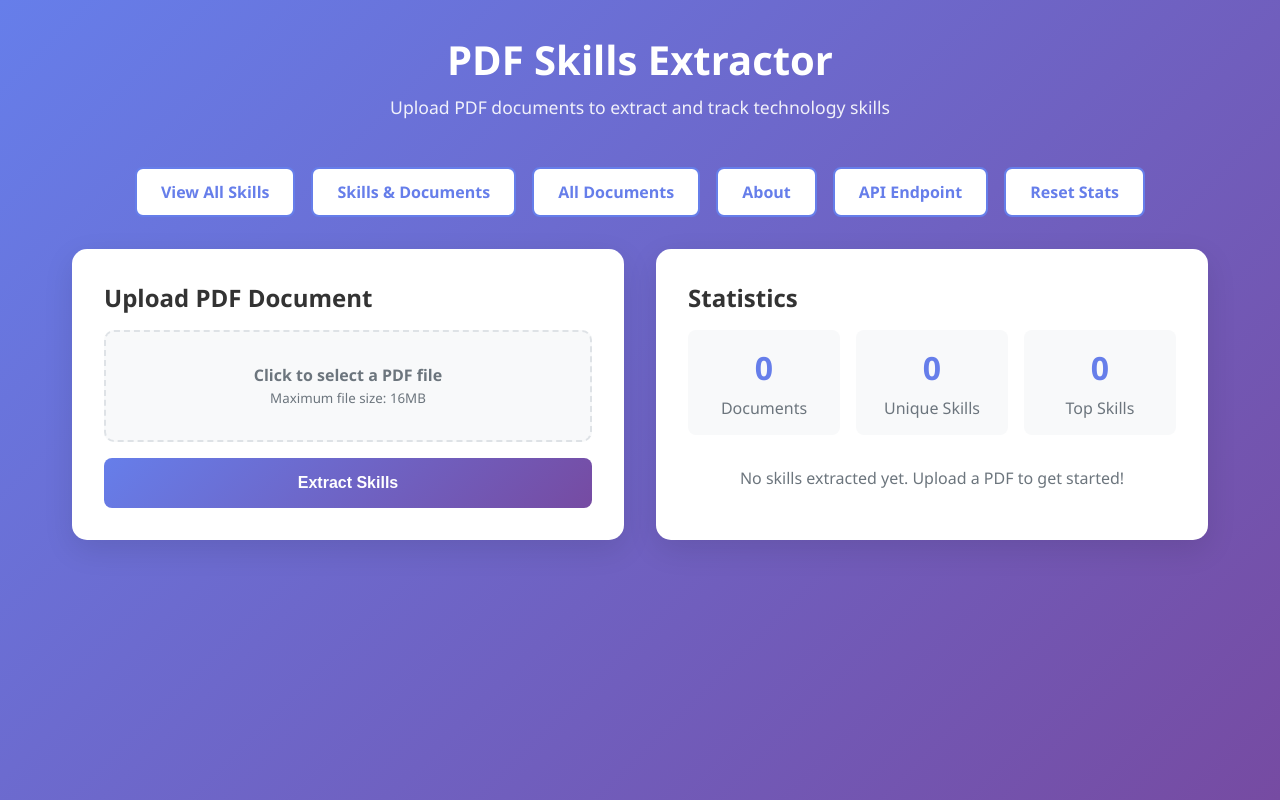
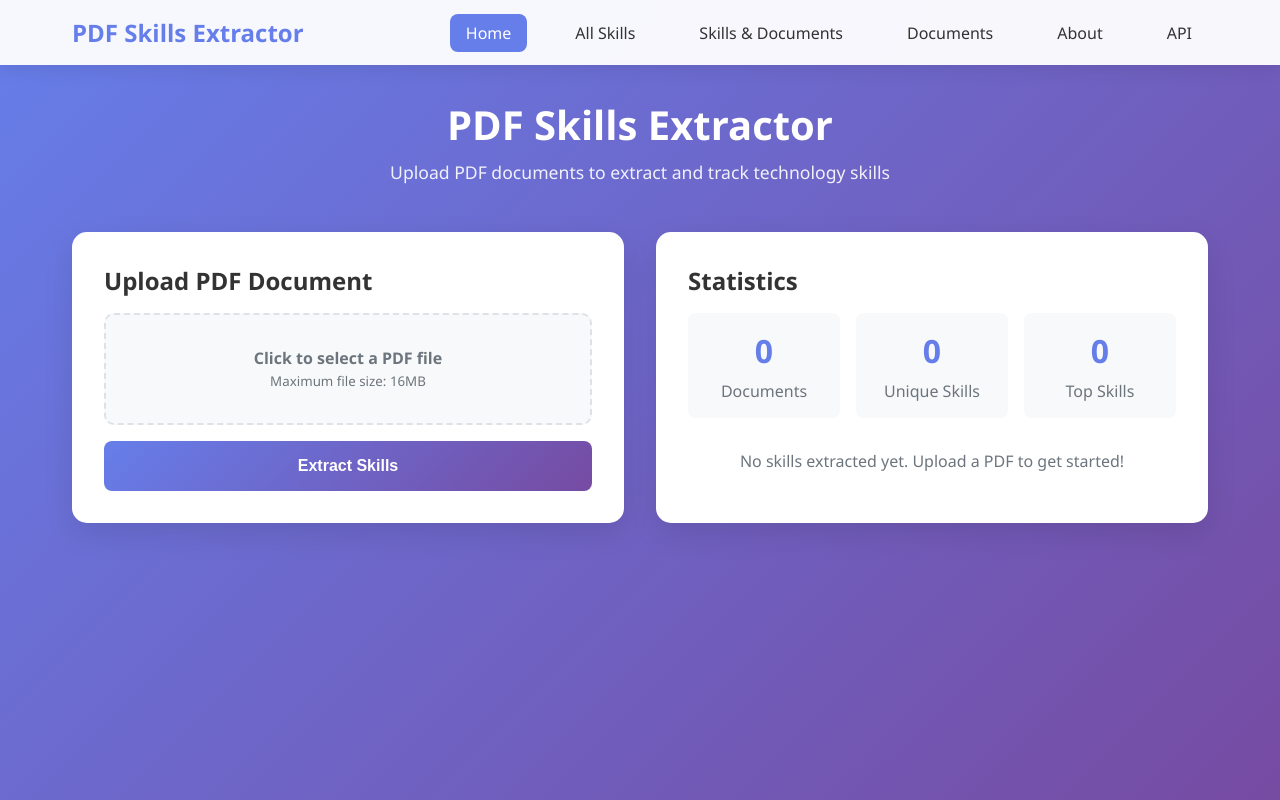
Before and after one commit to hagadax/pdf-skills-extractor, a Flask app: page / in a window 1280 px wide. Run offline with Flask 3, Linux system fonts and the light colour scheme.

Commit message:
Adding the blobstorage link so I store the files. Clean up

```diff
--- a/app.py
+++ b/app.py
@@ -5,14 +5,37 @@ import PyPDF2
 from werkzeug.utils import secure_filename
 from collections import defaultdict, Counter
 from datetime import datetime
+import io
+import tempfile
+from azure.storage.blob import BlobServiceClient
+from azure.identity import DefaultAzureCredential
 from skills import tech_skills
 
 app = Flask(__name__)
-app.config['SECRET_KEY'] = 'your-secret-key-here'
-app.config['UPLOAD_FOLDER'] = 'uploads'
-app.config['MAX_CONTENT_LENGTH'] = 16 * 1024 * 1024  # 16MB max file size
+app.config['SECRET_KEY'] = os.environ.get('SECRET_KEY', 'your-secret-key-here')
+app.config['UPLOAD_FOLDER'] = os.environ.get('UPLOAD_FOLDER', 'uploads')
+app.config['MAX_CONTENT_LENGTH'] = int(os.environ.get('MAX_CONTENT_LENGTH', 16 * 1024 * 1024))
 
-# Ensure upload directory exists
+# Azure Blob Storage configuration
+AZURE_STORAGE_CONNECTION_STRING = os.environ.get('AZURE_STORAGE_CONNECTION_STRING')
+AZURE_STORAGE_CONTAINER_NAME = os.environ.get('AZURE_STORAGE_CONTAINER_NAME', 'uploads')
+
+# Initialize Azure Blob Service Client with Managed Identity
+def get_blob_service_client():
+    """Initialize Azure Blob Service Client using Managed Identity or connection string."""
+    try:
+        if AZURE_STORAGE_CONNECTION_STRING:
+            return BlobServiceClient.from_connection_string(AZURE_STORAGE_CONNECTION_STRING)
+        else:
+            # Use Managed Identity for authentication
+            credential = DefaultAzureCredential()
+            account_url = f"https://{os.environ.get('AZURE_STORAGE_ACCOUNT_NAME')}.blob.core.windows.net"
+            return BlobServiceClient(account_url=account_url, credential=credential)
+    except Exception as e:
+        print(f"Error initializing blob service client: {e}")
+        return None
+
+# Ensure upload directory exists (fallback for local development)
 os.makedirs(app.config['UPLOAD_FOLDER'], exist_ok=True)
 
 # Global skill tracker
@@ -38,35 +61,47 @@ def allowed_file(filename):
     return '.' in filename and \
            filename.rsplit('.', 1)[1].lower() in ALLOWED_EXTENSIONS
 
-def extract_text_from_pdf(pdf_path):
-    """Extract text content from a PDF file."""
+def extract_text_from_pdf(file_content):
+    """Extract text content from a PDF file (from bytes or file path)."""
     try:
-        with open(pdf_path, 'rb') as file:
-            pdf_reader = PyPDF2.PdfReader(file)
-            text = ""
-            for page in pdf_reader.pages:
-                text += page.extract_text() + "\n"
+        if isinstance(file_content, str):
+            # Legacy support for file paths
+            with open(file_content, 'rb') as file:
+                pdf_reader = PyPDF2.PdfReader(file)
+        else:
+            # Handle bytes content from blob storage
+            pdf_reader = PyPDF2.PdfReader(io.BytesIO(file_content))
+
+        text = ""
+        for page in pdf_reader.pages:
+            text += page.extract_text() + "\n"
         return text
     except Exception as e:
         print(f"Error extracting text from PDF: {e}")
         return ""
 
-def get_pdf_creation_date(pdf_path):
-    """Extract creation date from PDF metadata."""
+def get_pdf_creation_date(file_content):
+    """Extract creation date from PDF metadata (from bytes or file path)."""
     try:
-        with open(pdf_path, 'rb') as file:
-            pdf_reader = PyPDF2.PdfReader(file)
-            if pdf_reader.metadata:
-                creation_date = pdf_reader.metadata.get('/CreationDate')
-                if creation_date:
-                    # PDF dates are in format D:YYYYMMDDHHmmSSOHH'mm
-                    date_str = str(creation_date)
-                    if date_str.startswith('D:'):
-                        date_str = date_str[2:16]  # Extract YYYYMMDDHHMMSS
-                        try:
-                            return datetime.strptime(date_str[:8], '%Y%m%d').strftime('%Y-%m-%d')
-                        except:
-                            pass
+        if isinstance(file_content, str):
+            # Legacy support for file paths
+            with open(file_content, 'rb') as file:
+                pdf_reader = PyPDF2.PdfReader(file)
+        else:
+            # Handle bytes content from blob storage
+            pdf_reader = PyPDF2.PdfReader(io.BytesIO(file_content))
+
+        if pdf_reader.metadata and '/CreationDate' in pdf_reader.metadata:
+            creation_date = pdf_reader.metadata.get('/CreationDate')
+            if creation_date:
+                # PDF dates are in format D:YYYYMMDDHHmmSSOHH'mm
+                date_str = str(creation_date)
+                if date_str.startswith('D:'):
+                    date_str = date_str[2:16]  # Extract YYYYMMDDHHMMSS
+                    try:
+                        return datetime.strptime(date_str[:8], '%Y%m%d').strftime('%Y-%m-%d')
+                    except:
+                        pass
         return None
     except Exception as e:
         print(f"Error extracting PDF date: {e}")
@@ -161,66 +196,71 @@ def index():
 def upload_file():
     """Handle PDF file upload and skill extraction."""
     if 'file' not in request.files:
-        flash('No file selected')
-        return redirect(request.url)
+        return jsonify({'success': False, 'message': 'No file selected'})
 
     file = request.files['file']
 
     if file.filename == '':
-        flash('No file selected')
-        return redirect(url_for('index'))
+        return jsonify({'success': False, 'message': 'No file selected'})
 
     if file and allowed_file(file.filename):
         filename = secure_filename(file.filename)
-        filepath = os.path.join(app.config['UPLOAD_FOLDER'], filename)
 
-        # Save the uploaded file
-        file.save(filepath)
+        try:
+            # Save file to Azure Blob Storage or local storage
+            file_content, is_blob = save_file_safely(file, filename)
 
-        # Get upload date and file creation date
-        upload_date = datetime.now().strftime('%Y-%m-%d %H:%M:%S')
-        file_date = get_pdf_creation_date(filepath)
+            # Get upload date and file creation date
+            upload_date = datetime.now().strftime('%Y-%m-%d %H:%M:%S')
+            file_date = get_pdf_creation_date(file_content)
 
-        # Extract text from PDF
-        text = extract_text_from_pdf(filepath)
+            # Extract text from PDF
+            text = extract_text_from_pdf(file_content)
 
-        if text:
-            # Extract skills from text (each skill only counted once per document)
-            found_skills = extract_skills(text)
+            if text:
+                # Extract skills from text (each skill only counted once per document)
+                found_skills = extract_skills(text)
 
-            # Get month key for tracking (use file date if available, otherwise upload date)
-            date_for_tracking = file_date if file_date else upload_date.split(' ')[0]
-            month_key = date_for_tracking[:7]  # Get YYYY-MM format
+                # Get month key for tracking (use file date if available, otherwise upload date)
+                date_for_tracking = file_date if file_date else upload_date.split(' ')[0]
+                month_key = date_for_tracking[:7]  # Get YYYY-MM format
 
-            # Update global skill counter (each unique skill from this document)
-            for skill in found_skills:
-                skill_counter[skill] += 1  # +1 per document, regardless of skill frequency in text
+                # Update global skill counter (each unique skill from this document)
+                for skill in found_skills:
+                    skill_counter[skill] += 1  # +1 per document, regardless of skill frequency in text
 
-                # Track monthly data
-                monthly_skill_data[skill][month_key] += 1
+                    # Track monthly data
+                    monthly_skill_data[skill][month_key] += 1
 
-                # Track which document contains this skill
-                skill_documents[skill].append({
-                    'filename': filename,
+                    # Track which document contains this skill
+                    skill_documents[skill].append({
+                        'filename': filename,
+                        'upload_date': upload_date,
+                        'file_date': file_date or upload_date.split(' ')[0]  # Use upload date if no file date
+                    })
+
+                # Track processed document
+                processed_documents[filename] = {
                     'upload_date': upload_date,
-                    'file_date': file_date or upload_date.split(' ')[0]  # Use upload date if no file date
+                    'file_date': file_date or upload_date.split(' ')[0],
+                    'skills_found': found_skills,
+                    'storage_type': 'blob' if is_blob else 'local'
+                }
+
+                storage_msg = 'Azure Blob Storage' if is_blob else 'local storage'
+                return jsonify({
+                    'success': True,
+                    'message': f'Successfully processed {filename} (saved to {storage_msg}). Found {len(found_skills)} skills: {", ".join(found_skills)}',
+                    'skills': found_skills,
+                    'filename': filename
                 })
+            else:
+                return jsonify({'success': False, 'message': f'Could not extract text from {filename}'})
 
-            # Track processed document
-            processed_documents[filename] = {
-                'upload_date': upload_date,
-                'file_date': file_date or upload_date.split(' ')[0],
-                'skills_found': found_skills
-            }
-
-            flash(f'Successfully processed {filename}. Found {len(found_skills)} skills: {", ".join(found_skills)}')
-        else:
-            flash(f'Could not extract text from {filename}')
-
-        return redirect(url_for('index'))
+        except Exception as e:
+            return jsonify({'success': False, 'message': f'Error processing file: {str(e)}'})
     else:
-        flash('Please upload a PDF file')
-        return redirect(url_for('index'))
+        return jsonify({'success': False, 'message': 'Please upload a PDF file'})
 
 @app.route('/api/skills')
 def api_skills():
@@ -283,16 +323,75 @@ def about_page():
                          total_skill_occurrences=total_skill_occurrences,
                          total_categories=total_categories)
 
-@app.route('/reset')
-def reset_stats():
-    """Reset all skill statistics."""
-    global skill_counter, skill_documents, processed_documents, monthly_skill_data
-    skill_counter.clear()
-    skill_documents.clear()
-    processed_documents.clear()
-    monthly_skill_data.clear()
-    flash('Skill statistics have been reset')
-    return redirect(url_for('index'))
+# Azure Blob Storage helper functions
+def upload_file_to_blob(file_content, filename):
+    """Upload file to Azure Blob Storage."""
+    try:
+        blob_service_client = get_blob_service_client()
+        if not blob_service_client:
+            return False, "Azure Blob Storage not configured"
+
+        blob_client = blob_service_client.get_blob_client(
+            container=AZURE_STORAGE_CONTAINER_NAME,
+            blob=filename
+        )
+
+        blob_client.upload_blob(file_content, overwrite=True)
+        return True, "File uploaded successfully"
+    except Exception as e:
+        print(f"Error uploading to blob storage: {e}")
+        return False, f"Upload failed: {str(e)}"
+
+def download_file_from_blob(filename):
+    """Download file from Azure Blob Storage."""
+    try:
+        blob_service_client = get_blob_service_client()
+        if not blob_service_client:
+            return None
+
+        blob_client = blob_service_client.get_blob_client(
+            container=AZURE_STORAGE_CONTAINER_NAME,
+            blob=filename
+        )
+
+        return blob_client.download_blob().readall()
+    except Exception as e:
+        print(f"Error downloading from blob storage: {e}")
+        return None
+
+def save_file_safely(file, filename):
+    """Save file to Azure Blob Storage or local storage (fallback)."""
+    file_content = file.read()
+
+    # Try Azure Blob Storage first
+    blob_service_client = get_blob_service_client()
+    if blob_service_client:
+        success, message = upload_file_to_blob(file_content, filename)
+        if success:
+            return file_content, True  # Return content and success flag
+
+    # Fallback to local storage
+    filepath = os.path.join(app.config['UPLOAD_FOLDER'], filename)
+    with open(filepath, 'wb') as f:
+        f.write(file_content)
+
+    return file_content, False  # Return content and blob flag (False = local)
+
+def get_file_content(filename, is_blob=True):
+    """Get file content from Azure Blob Storage or local storage."""
+    if is_blob:
+        content = download_file_from_blob(filename)
+        if content:
+            return content
+
+    # Fallback to local storage
+    try:
+        filepath = os.path.join(app.config['UPLOAD_FOLDER'], filename)
+        with open(filepath, 'rb') as f:
+            return f.read()
+    except Exception as e:
+        print(f"Error reading local file: {e}")
+        return None
 
 if __name__ == '__main__':
     app.run(debug=True)
--- a/requirements.txt
+++ b/requirements.txt
@@ -3,3 +3,4 @@ PyPDF2==3.0.1
 Werkzeug==3.0.1
 python-multipart==0.0.6
 azure-storage-blob==12.19.0
+azure-identity==1.15.0
--- a/templates/index.html
+++ b/templates/index.html
@@ -6,18 +6,8 @@
     <title>PDF Skills Extractor</title>
     <style>
         * {
-            margin: 0;        <!-- Chart Section -->
-        {% if chart_data.datasets %}
-        <div class="card chart-section" style="margin-bottom: 2rem;">
-            <h2>Skills Growth - Last 12 Months</h2>
-            <p style="color: #6c757d; margin-bottom: 1rem; font-size: 0.9rem;">
-                Cumulative skill counts showing growth over time based on document analysis
-            </p>
-            <div style="position: relative; height: 400px;">
-                <canvas id="skillsChart"></canvas>
-            </div>
-        </div>
-        {% endif %} padding: 0;
+            margin: 0;
+            padding: 0;
             box-sizing: border-box;
         }
         body {
@@ -25,6 +15,111 @@
             background: linear-gradient(135deg, #667eea 0%, #764ba2 100%);
             min-height: 100vh;
             color: #333;
+        }
+
+        /* Navigation Menu */
+        .navbar {
+            background: rgba(255, 255, 255, 0.95);
+            backdrop-filter: blur(10px);
+            padding: 1rem 0;
+            box-shadow: 0 2px 20px rgba(0, 0, 0, 0.1);
+            position: sticky;
+            top: 0;
+            z-index: 1000;
+        }
+        .nav-container {
+            max-width: 1200px;
+            margin: 0 auto;
+            display: flex;
+            justify-content: space-between;
+            align-items: center;
+            padding: 0 2rem;
+        }
+        .logo {
+            font-size: 1.5rem;
+            font-weight: bold;
+            color: #667eea;
+        }
+        .nav-menu {
+            display: flex;
+            list-style: none;
+            gap: 2rem;
+        }
+        .nav-item a {
+            text-decoration: none;
+            color: #333;
+            font-weight: 500;
+            padding: 0.5rem 1rem;
+            border-radius: 8px;
+            transition: all 0.3s ease;
+        }
+        .nav-item a:hover {
+            background: #667eea;
+            color: white;
+        }
+        .nav-item a.active {
+            background: #667eea;
+            color: white;
+        }
+
+        /* Mobile Navigation */
+        .nav-toggle {
+            display: none;
+            flex-direction: column;
+            cursor: pointer;
+            padding: 0.5rem;
+        }
+        .nav-toggle span {
+            width: 25px;
+            height: 3px;
+            background: #333;
+            margin: 3px 0;
+            transition: 0.3s;
+        }
+
+        /* Loading Modal */
+        .loading-modal {
+            display: none;
+            position: fixed;
+            top: 0;
+            left: 0;
+            width: 100%;
+            height: 100%;
+            background: rgba(0, 0, 0, 0.7);
+            z-index: 10000;
+            justify-content: center;
+            align-items: center;
+        }
+        .loading-content {
+            background: white;
+            padding: 2rem;
+            border-radius: 15px;
+            text-align: center;
+            box-shadow: 0 20px 60px rgba(0, 0, 0, 0.3);
+            max-width: 400px;
+            width: 90%;
+        }
+        .loading-spinner {
+            width: 50px;
+            height: 50px;
+            border: 4px solid #f3f3f3;
+            border-top: 4px solid #667eea;
+            border-radius: 50%;
+            animation: spin 1s linear infinite;
+            margin: 0 auto 1rem;
+        }
+        @keyframes spin {
+            0% { transform: rotate(0deg); }
+            100% { transform: rotate(360deg); }
+        }
+        .loading-text {
+            color: #333;
+            font-size: 1.1rem;
+            margin-bottom: 0.5rem;
+        }
+        .loading-subtext {
+            color: #666;
+            font-size: 0.9rem;
         }
         .container {
             max-width: 1200px;
@@ -210,20 +330,39 @@
     </style>
 </head>
 <body>
+    <!-- Navigation Menu -->
+    <nav class="navbar">
+        <div class="nav-container">
+            <div class="logo">PDF Skills Extractor</div>
+            <ul class="nav-menu">
+                <li class="nav-item"><a href="/" class="active">Home</a></li>
+                <li class="nav-item"><a href="/skills">All Skills</a></li>
+                <li class="nav-item"><a href="/skill-details">Skills & Documents</a></li>
+                <li class="nav-item"><a href="/documents">Documents</a></li>
+                <li class="nav-item"><a href="/about">About</a></li>
+                <li class="nav-item"><a href="/api/skills">API</a></li>
+            </ul>
+            <div class="nav-toggle">
+                <span></span>
+                <span></span>
+                <span></span>
+            </div>
+        </div>
+    </nav>
+
+    <!-- Loading Modal -->
+    <div class="loading-modal" id="loadingModal">
+        <div class="loading-content">
+            <div class="loading-spinner"></div>
+            <div class="loading-text">Processing PDF...</div>
+            <div class="loading-subtext">Extracting skills from your document</div>
+        </div>
+    </div>
+
     <div class="container">
         <div class="header">
             <h1>PDF Skills Extractor</h1>
             <p>Upload PDF documents to extract and track technology skills</p>
-        </div>
-
-        <!-- Navigation moved to top -->
-        <div class="navigation" style="margin-bottom: 2rem;">
-            <a href="/skills" class="nav-btn">View All Skills</a>
-            <a href="/skill-details" class="nav-btn">Skills & Documents</a>
-            <a href="/documents" class="nav-btn">All Documents</a>
-            <a href="/about" class="nav-btn">About</a>
-            <a href="/api/skills" class="nav-btn">API Endpoint</a>
-            <a href="/reset" class="nav-btn" onclick="return confirm('Are you sure you want to reset all statistics?')">Reset Stats</a>
         </div>
 
         {% with messages = get_flashed_messages() %}
@@ -252,15 +391,15 @@
         <div class="main-content">
             <div class="card upload-section">
                 <h2>Upload PDF Document</h2>
-                <form method="POST" action="/upload" enctype="multipart/form-data" class="upload-form">
+                <form id="uploadForm" enctype="multipart/form-data" class="upload-form">
                     <div class="file-input-wrapper">
-                        <input type="file" name="file" accept=".pdf" class="file-input" required>
+                        <input type="file" name="file" accept=".pdf" class="file-input" id="fileInput" required>
                         <div class="file-input-text">
                             <strong>Click to select a PDF file</strong><br>
                             <small>Maximum file size: 16MB</small>
                         </div>
                     </div>
-                    <button type="submit" class="btn-upload">Extract Skills</button>
+                    <button type="submit" class="btn-upload" id="uploadBtn">Extract Skills</button>
                 </form>
             </div>
 
@@ -304,12 +443,64 @@
     <script src="https://cdn.jsdelivr.net/npm/chart.js"></script>
 
     <script>
+        // Mobile Navigation Toggle
+        const navToggle = document.querySelector('.nav-toggle');
+        const navMenu = document.querySelector('.nav-menu');
+
+        navToggle.addEventListener('click', () => {
+            navMenu.classList.toggle('active');
+        });
+
         // File input enhancement
-        document.querySelector('.file-input').addEventListener('change', function(e) {
+        const fileInput = document.getElementById('fileInput');
+        const textElement = document.querySelector('.file-input-text');
+
+        fileInput.addEventListener('change', function(e) {
             const fileName = e.target.files[0]?.name;
-            const textElement = document.querySelector('.file-input-text');
             if (fileName) {
                 textElement.innerHTML = `<strong>Selected: ${fileName}</strong><br><small>Ready to upload</small>`;
+            }
+        });
+
+        // Form submission with loading modal
+        const uploadForm = document.getElementById('uploadForm');
+        const loadingModal = document.getElementById('loadingModal');
+        const uploadBtn = document.getElementById('uploadBtn');
+
+        uploadForm.addEventListener('submit', async function(e) {
+            e.preventDefault();
+
+            const formData = new FormData(uploadForm);
+
+            // Show loading modal
+            loadingModal.style.display = 'flex';
+            uploadBtn.disabled = true;
+
+            try {
+                const response = await fetch('/upload', {
+                    method: 'POST',
+                    body: formData
+                });
+
+                const result = await response.json();
+
+                // Hide loading modal
+                loadingModal.style.display = 'none';
+                uploadBtn.disabled = false;
+
+                if (result.success) {
+                    // Show success message and reload page
+                    alert(result.message);
+                    window.location.reload();
+                } else {
+                    // Show error message
+                    alert('Error: ' + result.message);
+                }
+            } catch (error) {
+                // Hide loading modal
+                loadingModal.style.display = 'none';
+                uploadBtn.disabled = false;
+                alert('Error uploading file: ' + error.message);
             }
         });
 
```
Also changed, not shown: other parts of templates/index.html (+25 -0 lines).
